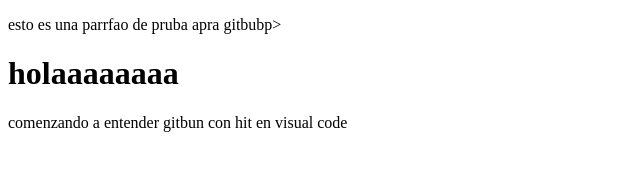
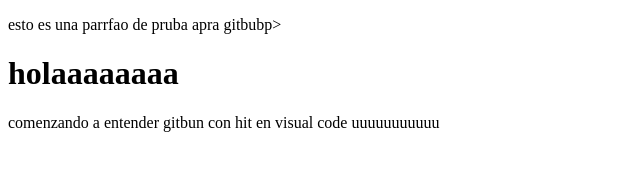
Before and after one commit to Catalinafonsec4/helou, a plain HTML site: page index.html in a window 1280 px wide. Shown: the whole page, without its empty margins (0-640 px from the left). Drawn offline with Linux system fonts and the light colour scheme.

Commit message:
Update index.html

```diff
--- a/index.html
+++ b/index.html
@@ -4,5 +4,6 @@
         <h1>holaaaaaaaa</h1>
 <div>
     <h> comenzando a entender gitbun con hit  en visual code</h>
+    uuuuuuuuuuu
 </div>
 </html>
```
